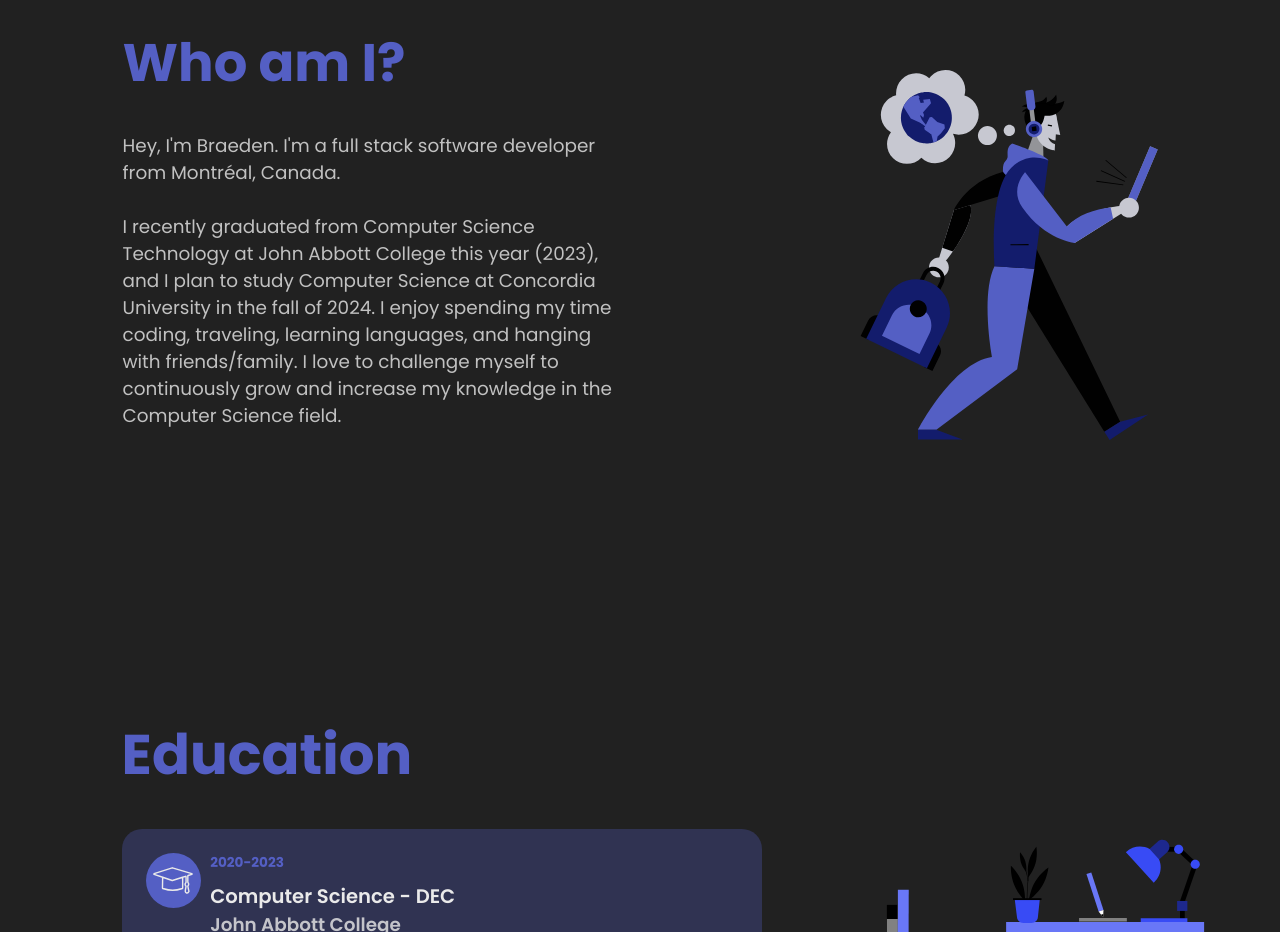
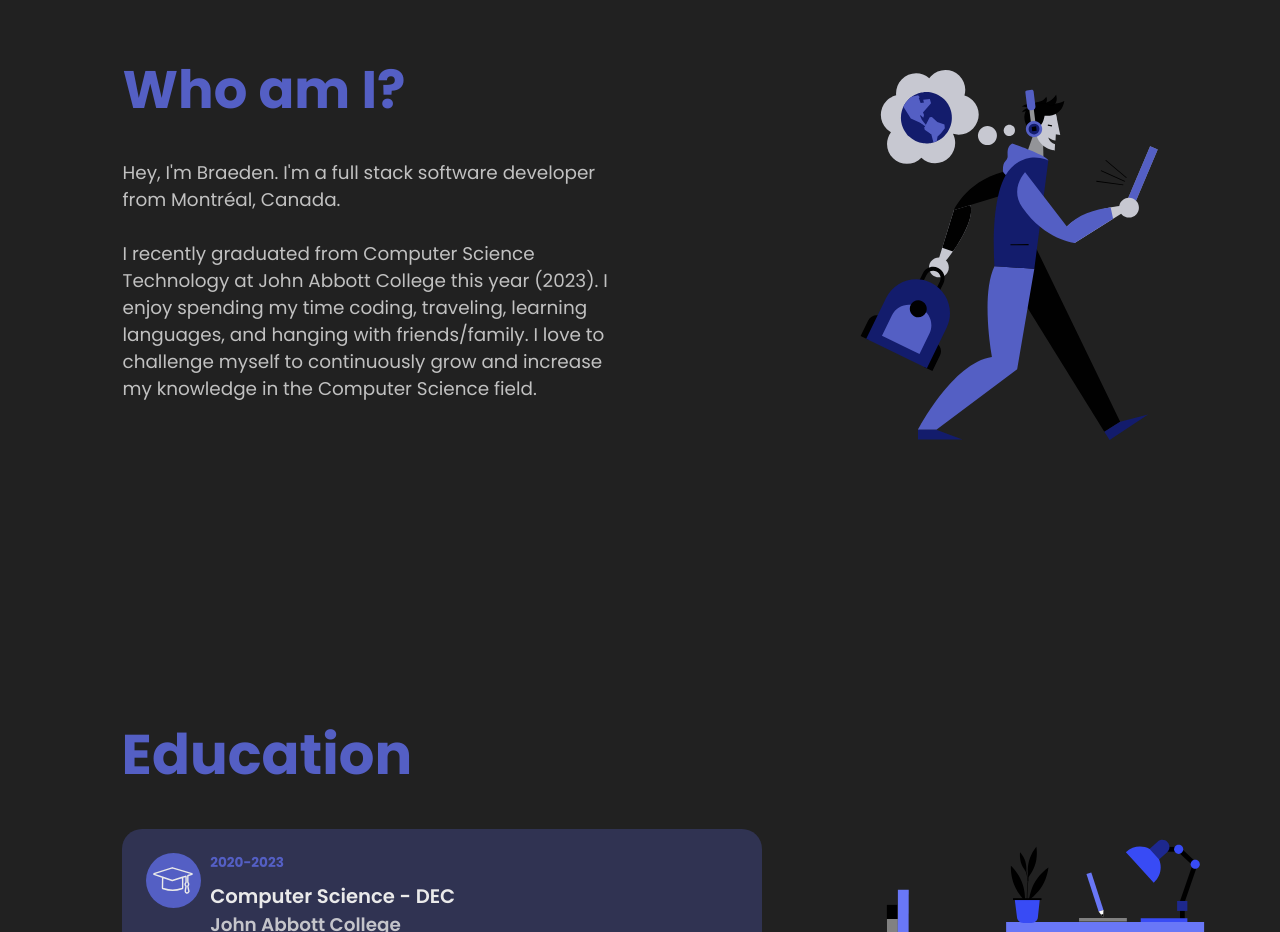
Before and after one commit to BraedenGiasson/braedengiasson.github.io, a React (Create React App) app: page / in a window 1280 px wide. Shown: the part 920-1852 px from the top of the page. Built offline with nearby package versions, Linux system fonts and the light colour scheme; a web font is replaced by a local one.

Commit message:
Updated README

```diff
--- a/src/data/aboutData.js
+++ b/src/data/aboutData.js
@@ -1,7 +1,7 @@
 export const aboutData = {
     title: "Who am I?",
     description1: "Hey, I'm Braeden. I'm a full stack software developer from Montréal, Canada.",
-    description2: "I recently graduated from Computer Science Technology at John Abbott College this year (2023), and I plan to study Computer Science at Concordia University in the fall of 2024. \nI enjoy spending my time coding, traveling, learning languages, and hanging with friends/family. I love to challenge myself to continuously grow and increase my knowledge in the Computer Science field.",
+    description2: "I recently graduated from Computer Science Technology at John Abbott College this year (2023). \nI enjoy spending my time coding, traveling, learning languages, and hanging with friends/family. I love to challenge myself to continuously grow and increase my knowledge in the Computer Science field.",
     description3: 'Now that you know me, let me get to know ',
     image: 1
 }
```
